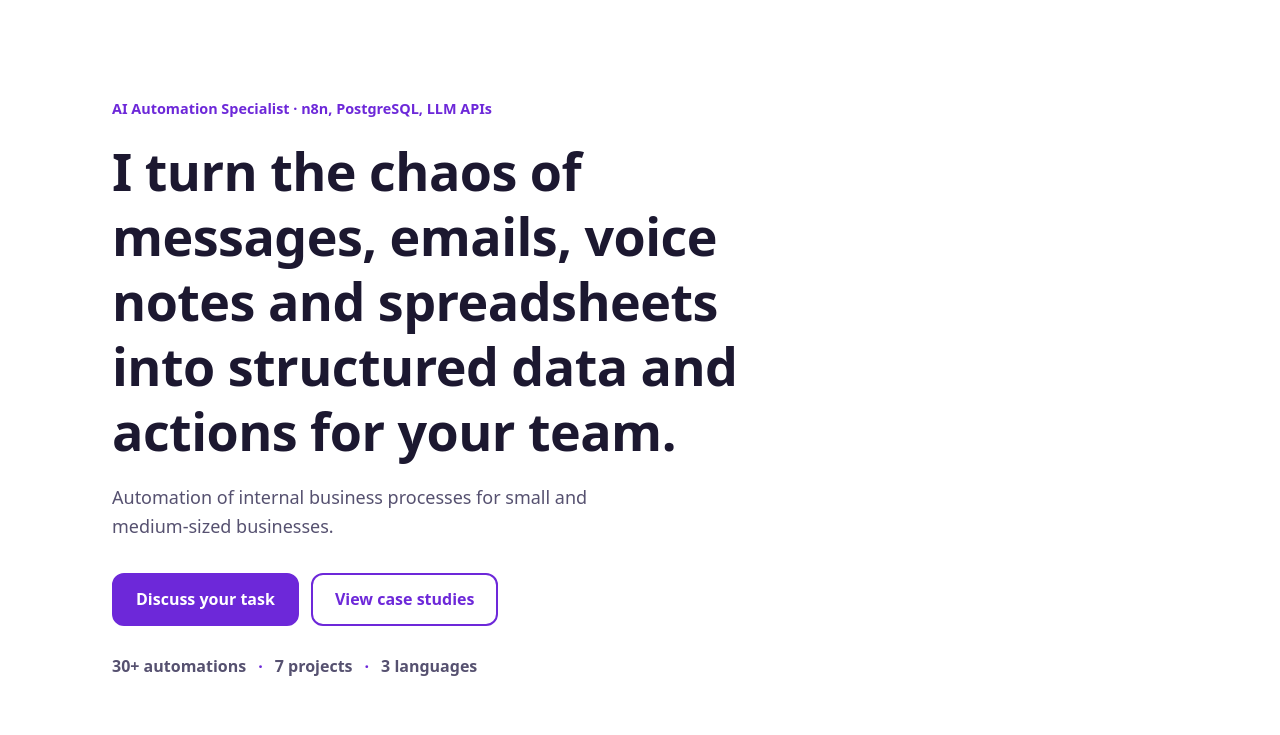
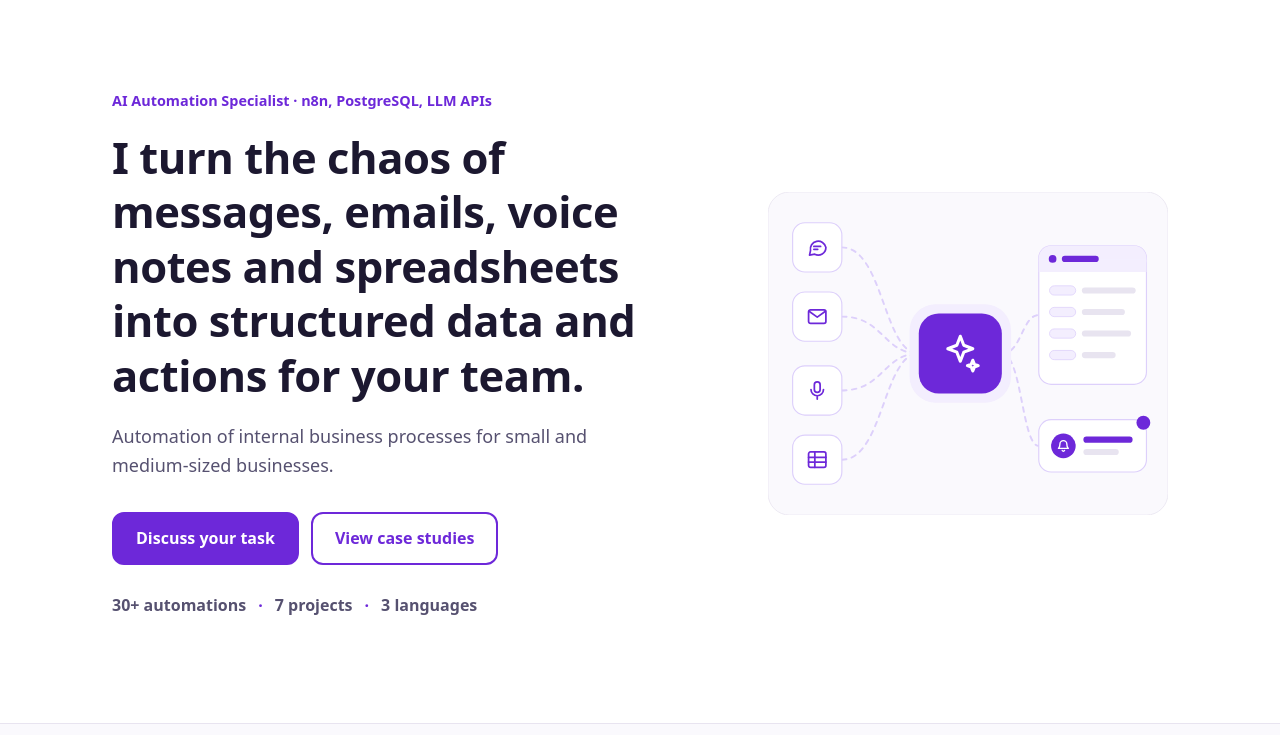
Before and after one commit to helentudos/olena-tudos-site, a plain HTML site: page index.html in a window 1280 px wide. Shown: the part 65-800 px from the top of the page. Drawn offline with Linux system fonts and the light colour scheme.

Commit message:
Add decorative pattern illustration to hero on desktop
Co-Authored-By: Claude Opus 5.5 <noreply@anthropic.com>
Claude-Session: https://claude.ai/code/session_01DY6oHzPq3NvX2qY67FwbA9

```diff
--- a/css/styles.css
+++ b/css/styles.css
@@ -273,6 +273,22 @@ main:focus { outline: none; }
   color: var(--accent);
 }
 
+/* Hero illustration (decorative, desktop only) */
+.hero-art { display: none; }
+.hero-art svg { display: block; width: 100%; height: auto; }
+.il-panel { fill: var(--bg-alt); stroke: var(--border); }
+.il-link { fill: none; stroke: var(--accent-line); stroke-width: 2.5; stroke-dasharray: 6 7; stroke-linecap: round; }
+.il-box, .il-card { fill: #fff; stroke: var(--accent-line); stroke-width: 1.5; }
+.il-icon { fill: none; stroke: var(--accent); stroke-width: 1.8; stroke-linecap: round; stroke-linejoin: round; }
+.il-ai { fill: var(--accent); }
+.il-ai-glow { fill: var(--accent-soft); }
+.il-ai-icon { fill: none; stroke: #fff; stroke-width: 1.6; stroke-linecap: round; stroke-linejoin: round; }
+.il-stroke-white { stroke-width: 2.4; }
+.il-card-head { fill: var(--accent-soft); }
+.il-dot, .il-bar-accent, .il-badge { fill: var(--accent); }
+.il-pill { fill: var(--accent-soft); stroke: var(--accent-line); }
+.il-bar { fill: var(--border); }
+
 /* ---------- How it works (flow) ---------- */
 .flow {
   list-style: none;
@@ -534,7 +550,15 @@ main:focus { outline: none; }
 /* ---------- ≥ 960px ---------- */
 @media (min-width: 960px) {
   .section { padding: 96px 0; }
-  .hero { padding: 96px 0 112px; }
+  .hero { padding: 88px 0 104px; }
+  .hero-inner {
+    display: grid;
+    grid-template-columns: minmax(0, 1.2fr) minmax(0, 0.8fr);
+    gap: 56px;
+    align-items: center;
+  }
+  .hero h1 { font-size: clamp(2.2rem, 3.4vw, 3rem); }
+  .hero-art { display: block; }
   .case { padding: 36px; }
 
   .menu-toggle { display: none; }
--- a/index.html
+++ b/index.html
@@ -59,7 +59,8 @@
   <main id="main" tabindex="-1">
     <!-- 2. Hero -->
     <section class="hero" id="top" aria-labelledby="hero-title">
-      <div class="container">
+      <div class="container hero-inner">
+        <div class="hero-text">
           <p class="eyebrow" data-i18n="hero.eyebrow"></p>
           <h1 id="hero-title" data-i18n="hero.title"></h1>
           <p class="hero-lead" data-i18n="hero.lead"></p>
@@ -72,6 +73,78 @@
             <li data-i18n="hero.fact2"></li>
             <li data-i18n="hero.fact3"></li>
           </ul>
+        </div>
+
+        <!-- Decorative illustration of the pattern: inputs → AI → structured data + notification -->
+        <div class="hero-art" aria-hidden="true">
+          <svg viewBox="0 0 520 420" focusable="false" xmlns="http://www.w3.org/2000/svg">
+            <rect class="il-panel" x="0" y="0" width="520" height="420" rx="28"/>
+
+            <!-- Connectors: inputs → AI -->
+            <g class="il-link">
+              <path d="M96 72 C150 72 150 210 196 210"/>
+              <path d="M96 162 C150 162 150 210 196 210"/>
+              <path d="M96 258 C150 258 150 210 196 210"/>
+              <path d="M96 348 C150 348 150 210 196 210"/>
+              <!-- AI → card and notification -->
+              <path d="M304 210 C330 210 330 160 352 160"/>
+              <path d="M304 210 C330 210 330 330 352 330"/>
+            </g>
+
+            <!-- Inputs -->
+            <g class="il-box">
+              <rect x="32" y="40" width="64" height="64" rx="16"/>
+              <rect x="32" y="130" width="64" height="64" rx="16"/>
+              <rect x="32" y="226" width="64" height="64" rx="16"/>
+              <rect x="32" y="316" width="64" height="64" rx="16"/>
+            </g>
+            <g class="il-icon">
+              <!-- message -->
+              <g transform="translate(49 57) scale(1.25)"><path d="M21 12a8 8 0 0 1-11.6 7.1L4 20l1-4.6A8 8 0 1 1 21 12z"/><path d="M8.5 11h7M8.5 14h4"/></g>
+              <!-- email -->
+              <g transform="translate(49 147) scale(1.25)"><rect x="3" y="5" width="18" height="14" rx="2"/><path d="M3.5 6.5l8.5 6 8.5-6"/></g>
+              <!-- voice -->
+              <g transform="translate(49 243) scale(1.25)"><rect x="9" y="3" width="6" height="11" rx="3"/><path d="M5.5 11a6.5 6.5 0 0 0 13 0M12 17.5V21"/></g>
+              <!-- spreadsheet -->
+              <g transform="translate(49 333) scale(1.25)"><rect x="3" y="4" width="18" height="16" rx="2"/><path d="M3 9.5h18M3 14.5h18M9.5 4v16"/></g>
+            </g>
+
+            <!-- AI block -->
+            <rect class="il-ai-glow" x="184" y="146" width="132" height="128" rx="34"/>
+            <rect class="il-ai" x="196" y="158" width="108" height="104" rx="26"/>
+            <g class="il-ai-icon" transform="translate(220 180) scale(2.5)">
+              <path d="M12 3l1.8 4.7L18.5 9.5l-4.7 1.8L12 16l-1.8-4.7L5.5 9.5l4.7-1.8z"/>
+              <path d="M18.5 15.5l.8 2 2 .8-2 .8-.8 2-.8-2-2-.8 2-.8z"/>
+            </g>
+
+            <!-- Structured data card -->
+            <rect class="il-card" x="352" y="70" width="140" height="180" rx="16"/>
+            <rect class="il-card-head" x="352" y="70" width="140" height="34" rx="16"/>
+            <rect class="il-card-head" x="352" y="88" width="140" height="16"/>
+            <circle class="il-dot" cx="370" cy="87" r="5"/>
+            <rect class="il-bar-accent" x="382" y="83" width="48" height="8" rx="4"/>
+            <g>
+              <rect class="il-pill" x="366" y="122" width="34" height="12" rx="6"/>
+              <rect class="il-bar" x="408" y="124" width="70" height="8" rx="4"/>
+              <rect class="il-pill" x="366" y="150" width="34" height="12" rx="6"/>
+              <rect class="il-bar" x="408" y="152" width="56" height="8" rx="4"/>
+              <rect class="il-pill" x="366" y="178" width="34" height="12" rx="6"/>
+              <rect class="il-bar" x="408" y="180" width="64" height="8" rx="4"/>
+              <rect class="il-pill" x="366" y="206" width="34" height="12" rx="6"/>
+              <rect class="il-bar" x="408" y="208" width="44" height="8" rx="4"/>
+            </g>
+
+            <!-- Notification -->
+            <rect class="il-card" x="352" y="296" width="140" height="68" rx="16"/>
+            <circle class="il-ai" cx="384" cy="330" r="16"/>
+            <g class="il-ai-icon il-stroke-white" transform="translate(375 321) scale(0.75)">
+              <path d="M6 9a6 6 0 0 1 12 0c0 6 2.5 7.5 2.5 7.5h-17S6 15 6 9z"/><path d="M10 20a2.2 2.2 0 0 0 4 0"/>
+            </g>
+            <rect class="il-bar-accent" x="410" y="318" width="64" height="8" rx="4"/>
+            <rect class="il-bar" x="410" y="334" width="46" height="8" rx="4"/>
+            <circle class="il-badge" cx="488" cy="300" r="9"/>
+          </svg>
+        </div>
       </div>
     </section>
 
```
Lines whose indentation alone changed are shown as unchanged.
